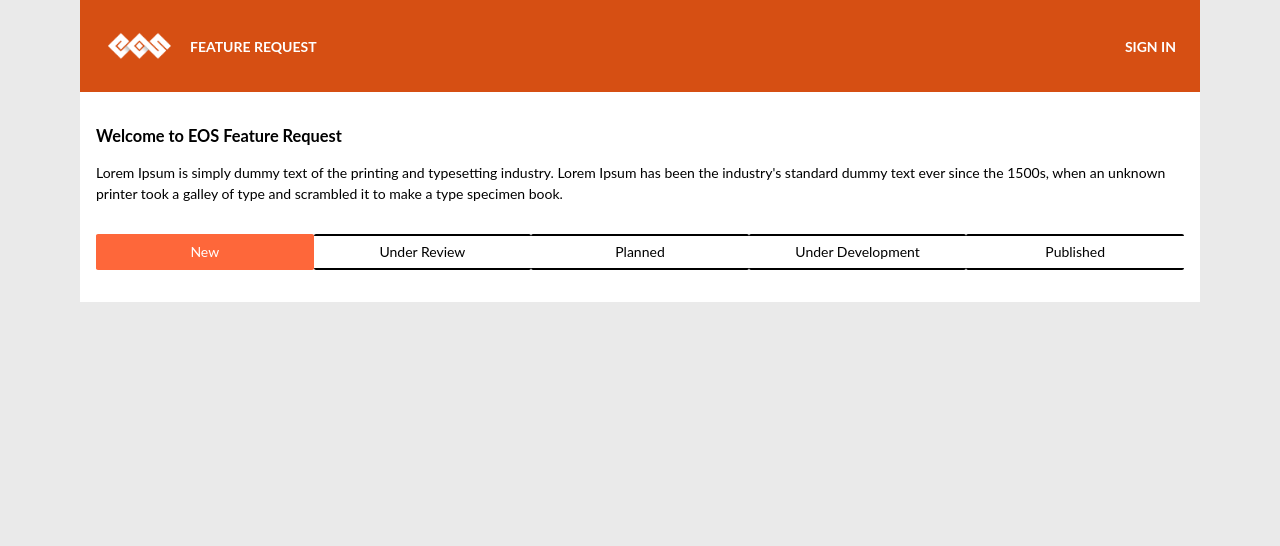
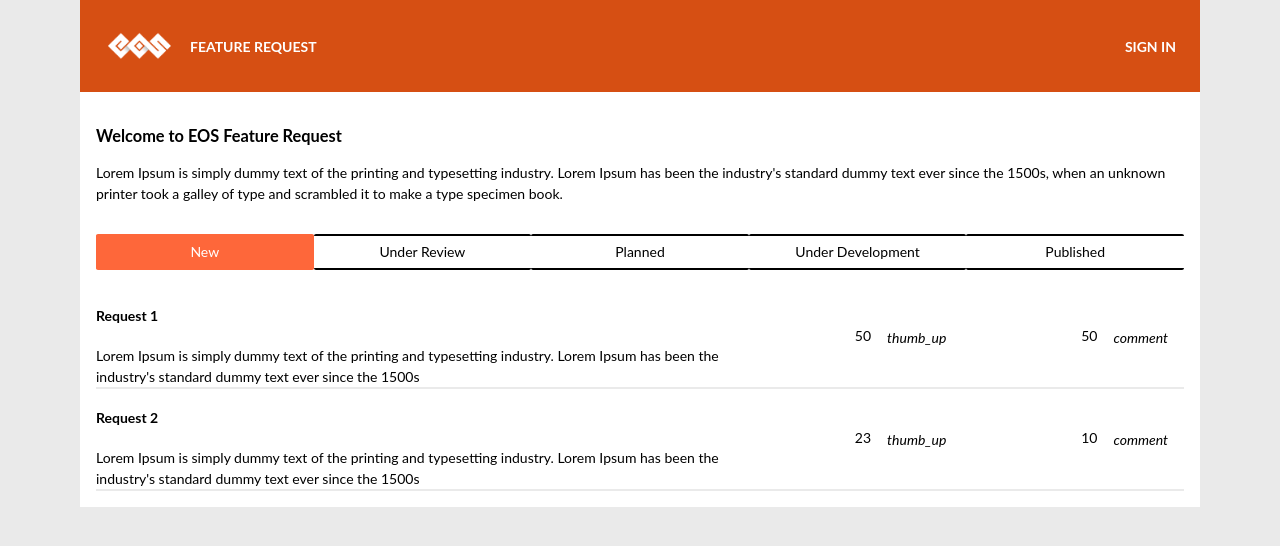
Before and after one commit to EOS-uiux-Solutions/user-story, a React (Create React App) app: page / in a window 1280 px wide. Shown: the top 546 px of the page. Built offline with nearby package versions, Linux system fonts and the light colour scheme; no server answers; some icons are missing.

Commit message:
Added layout for displaying the requests in a tabular manner, also added two samples

```diff
--- a/src/assets/scss/layout/flex.scss
+++ b/src/assets/scss/layout/flex.scss
@@ -5,7 +5,7 @@
     flex-direction: row;
   }
 
-  &-columns {
+  &-column {
     flex-direction: column;
   }
 
--- a/src/assets/scss/pages/home.scss
+++ b/src/assets/scss/pages/home.scss
@@ -1,3 +1,31 @@
 .home-content {
   padding: 16px 16px;
 }
+
+.request {
+  align-items: center;
+  border-bottom: 2px solid $gray-bg;
+  display: flex;
+  flex-direction: row;
+  justify-content: space-between;
+  width: 100%;
+
+  .eos-icons {
+    margin-left: 16px;
+    margin-right: 16px;
+    pointer-events: none;
+    vertical-align: middle;
+  }
+
+}
+
+.request-content {
+  margin: 0px;
+  max-width: 640px;
+}
+
+@media only screen and (max-width: 1120px) {
+  .request-content {
+    max-width: 60%;
+  }
+}
--- a/src/pages/Home.js
+++ b/src/pages/Home.js
@@ -45,6 +45,40 @@ export const Home = () => {
                   )
                 })}
             </div>
+            <div className='flex flex-column'>
+              <div className='request'>
+                <p className='request-content'>
+                  <h4>Request 1</h4>
+                  Lorem Ipsum is simply dummy text of the printing and
+                  typesetting industry. Lorem Ipsum has been the industry's
+                  standard dummy text ever since the 1500s
+                </p>
+                <div className='icon-display'>
+                  50
+                  <i className='eos-icons'>thumb_up</i>
+                </div>
+                <div className='icon-display'>
+                  50
+                  <i className='eos-icons'>comment</i>
+                </div>
+              </div>
+              <div className='request'>
+                <p className='request-content'>
+                  <h4>Request 2</h4>
+                  Lorem Ipsum is simply dummy text of the printing and
+                  typesetting industry. Lorem Ipsum has been the industry's
+                  standard dummy text ever since the 1500s
+                </p>
+                <div className='icon-display'>
+                  23
+                  <i className='eos-icons'>thumb_up</i>
+                </div>
+                <div className='icon-display'>
+                  10
+                  <i className='eos-icons'>comment</i>
+                </div>
+              </div>
+            </div>
           </div>
         </div>
       </div>
```
